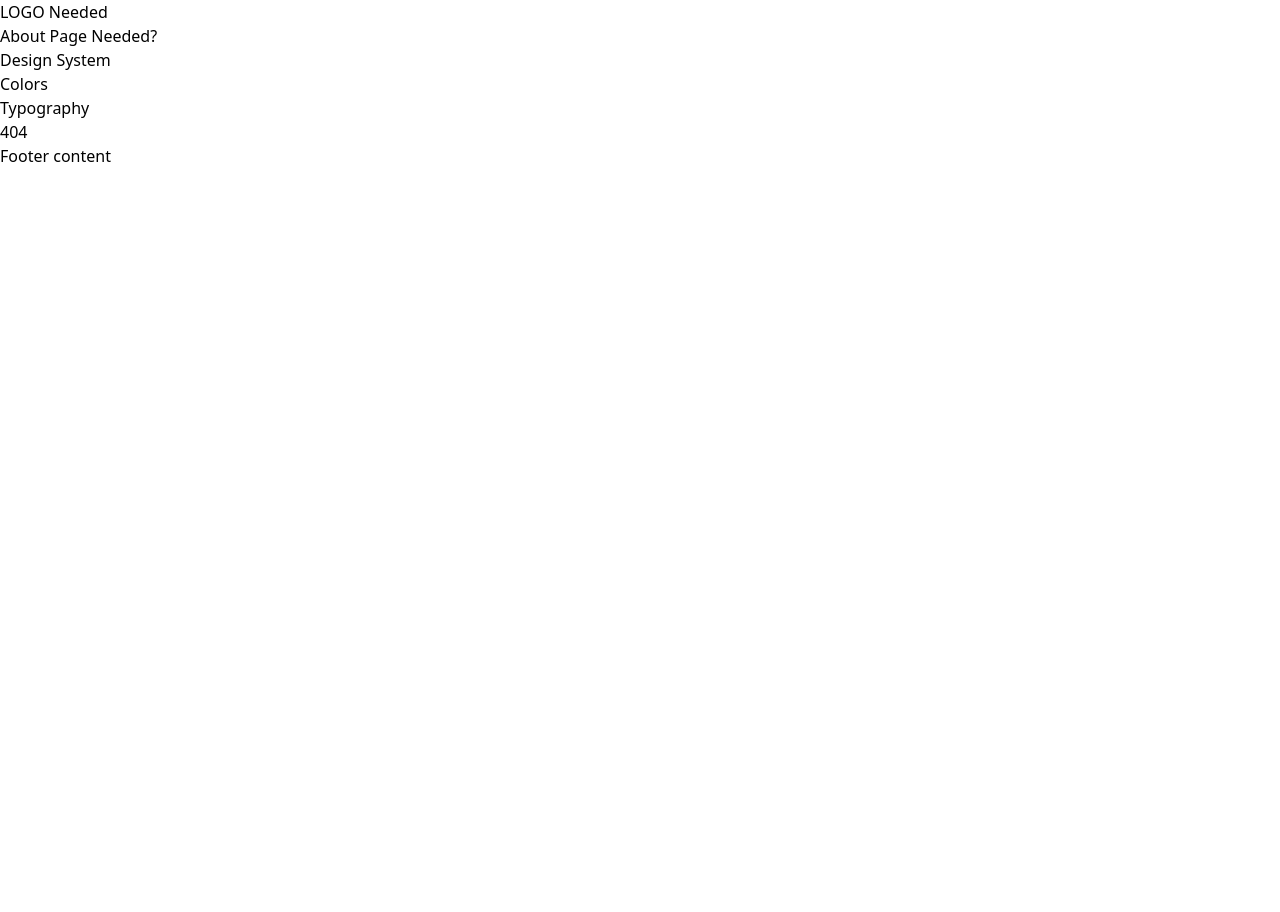
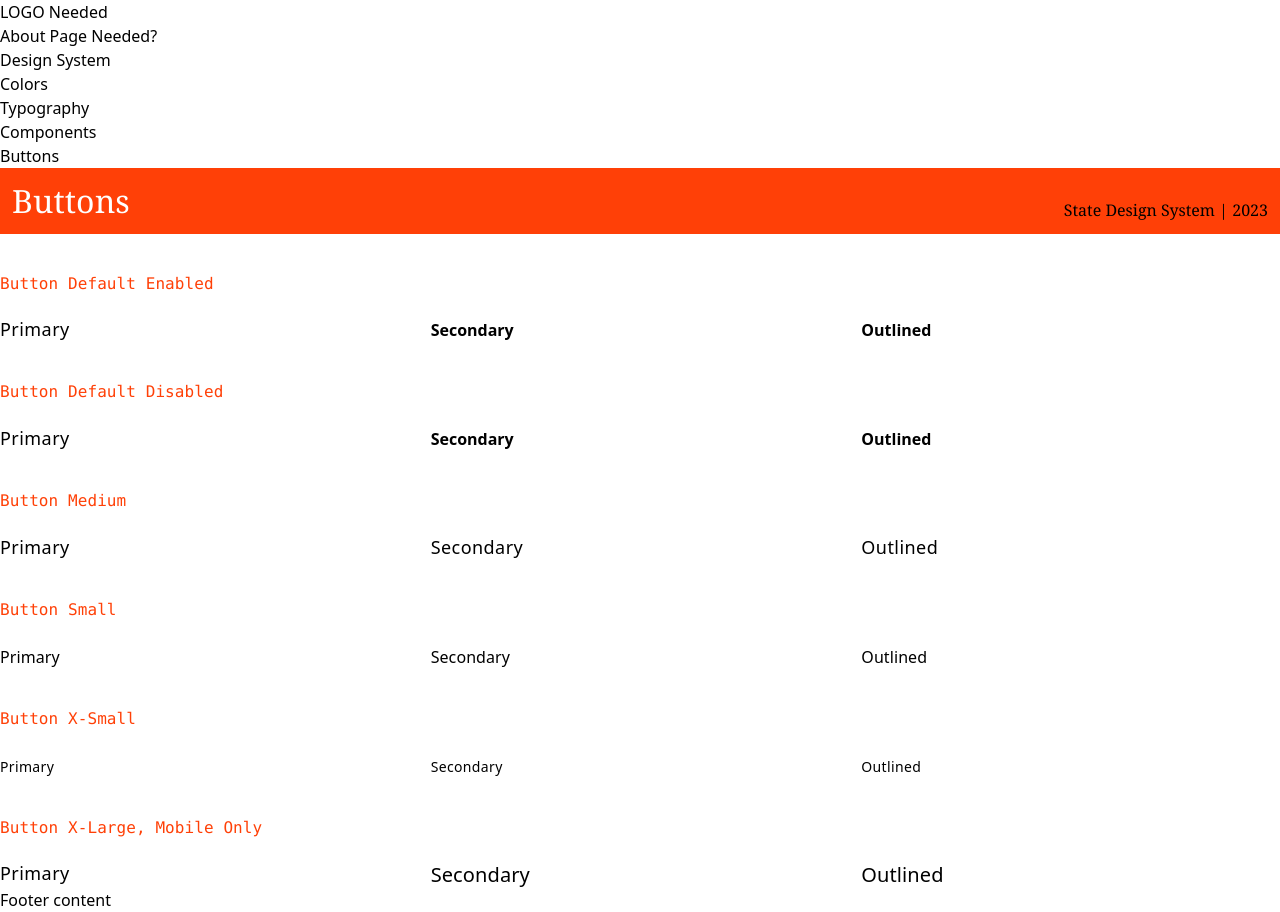
Before and after one commit to johnhoysa/styleguide-react, a React (Create React App) app: page /buttons in a window 1280 px wide. Before the commit this address had no page. Before the commit the page ends 800 px from the top, so only its background shows below. Built offline with nearby package versions, Linux system fonts and the light colour scheme.

Commit message:
Button creation and updates

```diff
--- a/src/Layout.js
+++ b/src/Layout.js
@@ -19,6 +19,14 @@ const Layout = () => {
                 </li>
               </ul>
             </li>
+            <li>
+              Components
+              <ul>
+                <li>
+                  <Link to="/buttons">Buttons</Link>
+                </li>
+              </ul>
+            </li>
           </ul>
         </div>
 
--- /dev/null
+++ b/src/components/Button.js
@@ -0,0 +1,20 @@
+import React from 'react';
+
+const Button = ({ disableBtn, label, look, size }) => {
+  const headingTitle = `button ${size} ${look}`;
+
+  if (disableBtn === 'true') {
+    disableBtn = 'disabled';
+    console.log('what is this?', disableBtn);
+  }
+
+  return (
+    <div>
+      <button className={headingTitle} disabled={disableBtn}>
+        {label}
+      </button>
+    </div>
+  );
+};
+
+export default Button;
--- a/src/index.js
+++ b/src/index.js
@@ -1,8 +1,12 @@
 import ReactDOM from 'react-dom/client';
 import { BrowserRouter, Routes, Route } from 'react-router-dom';
+// Layout File
 import Layout from './Layout';
+// Route to page
+import Buttons from './styleguide/Buttons';
 import Colors from './styleguide/Colors';
 import Typography from './styleguide/Typography';
+
 import NoPage from './styleguide/NoPage';
 import './tailwind.css';
 
@@ -11,6 +15,7 @@ export default function App() {
     <BrowserRouter>
       <Routes>
         <Route path="/" element={<Layout />}>
+          <Route path="buttons" element={<Buttons />} />
           <Route path="colors" element={<Colors />} />
           <Route path="typography" element={<Typography />} />
           <Route path="*" element={<NoPage />} />
--- /dev/null
+++ b/src/styleguide/Buttons.js
@@ -0,0 +1,114 @@
+import React from 'react';
+import TitleBar from '../components/TitleBar.js';
+import Button from '../components/Button.js';
+//
+const Buttons = () => {
+  return (
+    <section>
+      <TitleBar title="Buttons" />
+
+      <h5 className="guide-heading">Button Default Enabled</h5>
+      <div className="grid grid-cols-3 gap-3 mt-6">
+        <span className="">
+          <Button label="Primary" size="button-default" look="button-primary" />
+        </span>
+        <span className="">
+          <Button
+            label="Secondary"
+            size="button-default"
+            look="button-secondary"
+          />
+        </span>
+        <span className="">
+          <Button
+            label="Outlined"
+            size="button-default"
+            look="button-outlined"
+          />
+        </span>
+      </div>
+
+      <h5 className="guide-heading">Button Default Disabled</h5>
+      <div className="grid grid-cols-3 gap-3 mt-6">
+        <span className="">
+          <Button
+            disableBtn="true"
+            label="Primary"
+            size="button-default"
+            look="button-primary"
+          />
+        </span>
+        <span className="">
+          <Button
+            disableBtn="true"
+            label="Secondary"
+            size="button-default"
+            look="button-secondary"
+          />
+        </span>
+        <span className="">
+          <Button
+            disableBtn="true"
+            label="Outlined"
+            size="button-default"
+            look="button-outlined"
+          />
+        </span>
+      </div>
+
+      <h5 className="guide-heading">Button Medium</h5>
+      <div className="grid grid-cols-3 gap-3 mt-6">
+        <span className="">
+          <Button label="Primary" size="button-md" look="button-primary" />
+        </span>
+        <span className="">
+          <Button label="Secondary" size="button-md" look="button-secondary" />
+        </span>
+        <span className="">
+          <Button label="Outlined" size="button-md" look="button-outlined" />
+        </span>
+      </div>
+
+      <h5 className="guide-heading">Button Small</h5>
+      <div className="grid grid-cols-3 gap-3 mt-6">
+        <span className="">
+          <Button label="Primary" size="button-sm" look="button-primary" />
+        </span>
+        <span className="">
+          <Button label="Secondary" size="button-sm" look="button-secondary" />
+        </span>
+        <span className="">
+          <Button label="Outlined" size="button-sm" look="button-outlined" />
+        </span>
+      </div>
+
+      <h5 className="guide-heading">Button X-Small</h5>
+      <div className="grid grid-cols-3 gap-3 mt-6">
+        <span className="">
+          <Button label="Primary" size="button-xs" look="button-primary" />
+        </span>
+        <span className="">
+          <Button label="Secondary" size="button-xs" look="button-secondary" />
+        </span>
+        <span className="">
+          <Button label="Outlined" size="button-xs" look="button-outlined" />
+        </span>
+      </div>
+
+      <h5 className="guide-heading">Button X-Large, Mobile Only</h5>
+      <div className="grid grid-cols-3 gap-3 mt-6">
+        <span className="">
+          <Button label="Primary" size="button-xl" look="button-primary" />
+        </span>
+        <span className="">
+          <Button label="Secondary" size="button-xl" look="button-secondary" />
+        </span>
+        <span className="">
+          <Button label="Outlined" size="button-xl" look="button-outlined" />
+        </span>
+      </div>
+    </section>
+  );
+};
+
+export default Buttons;
```
